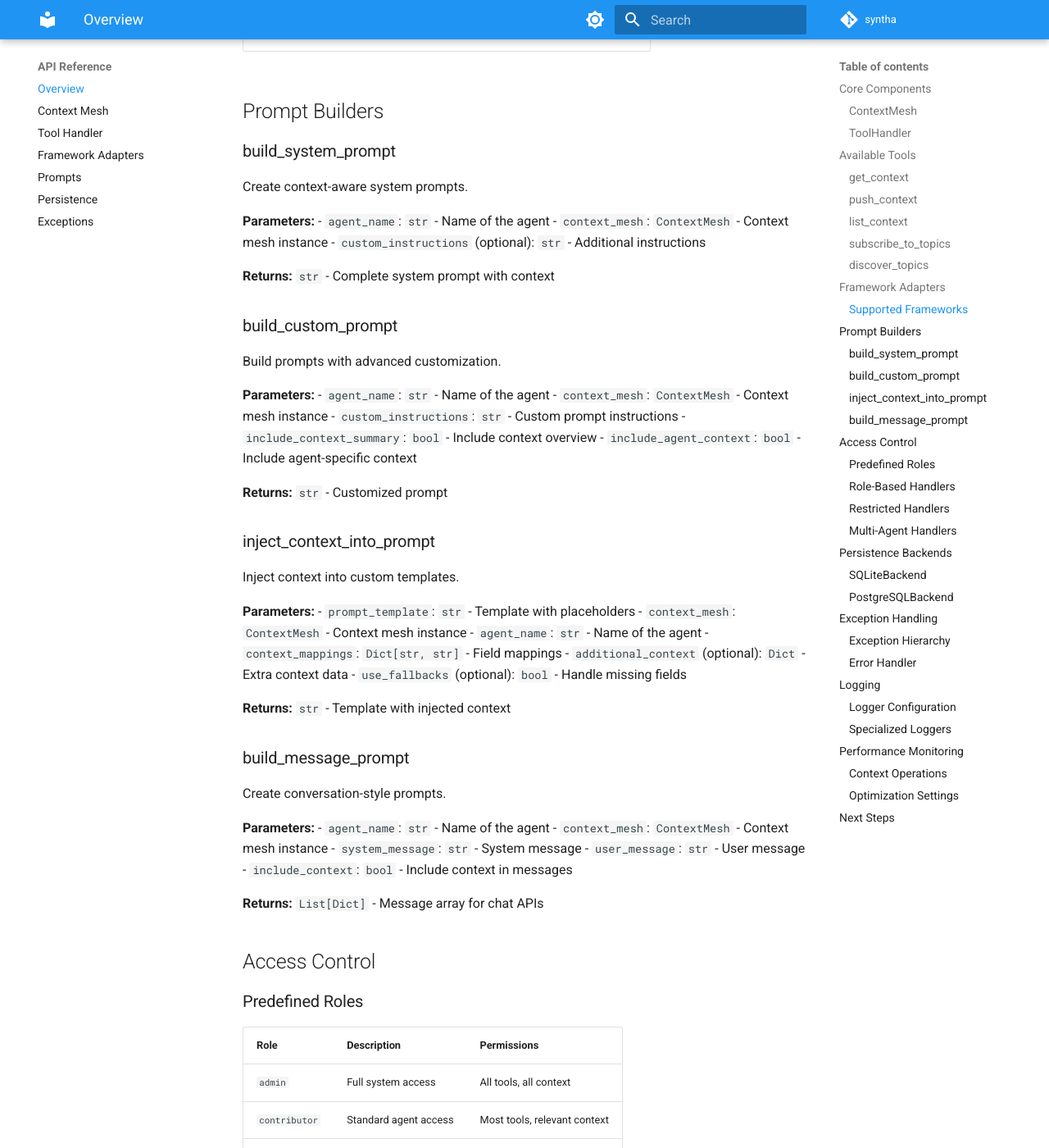
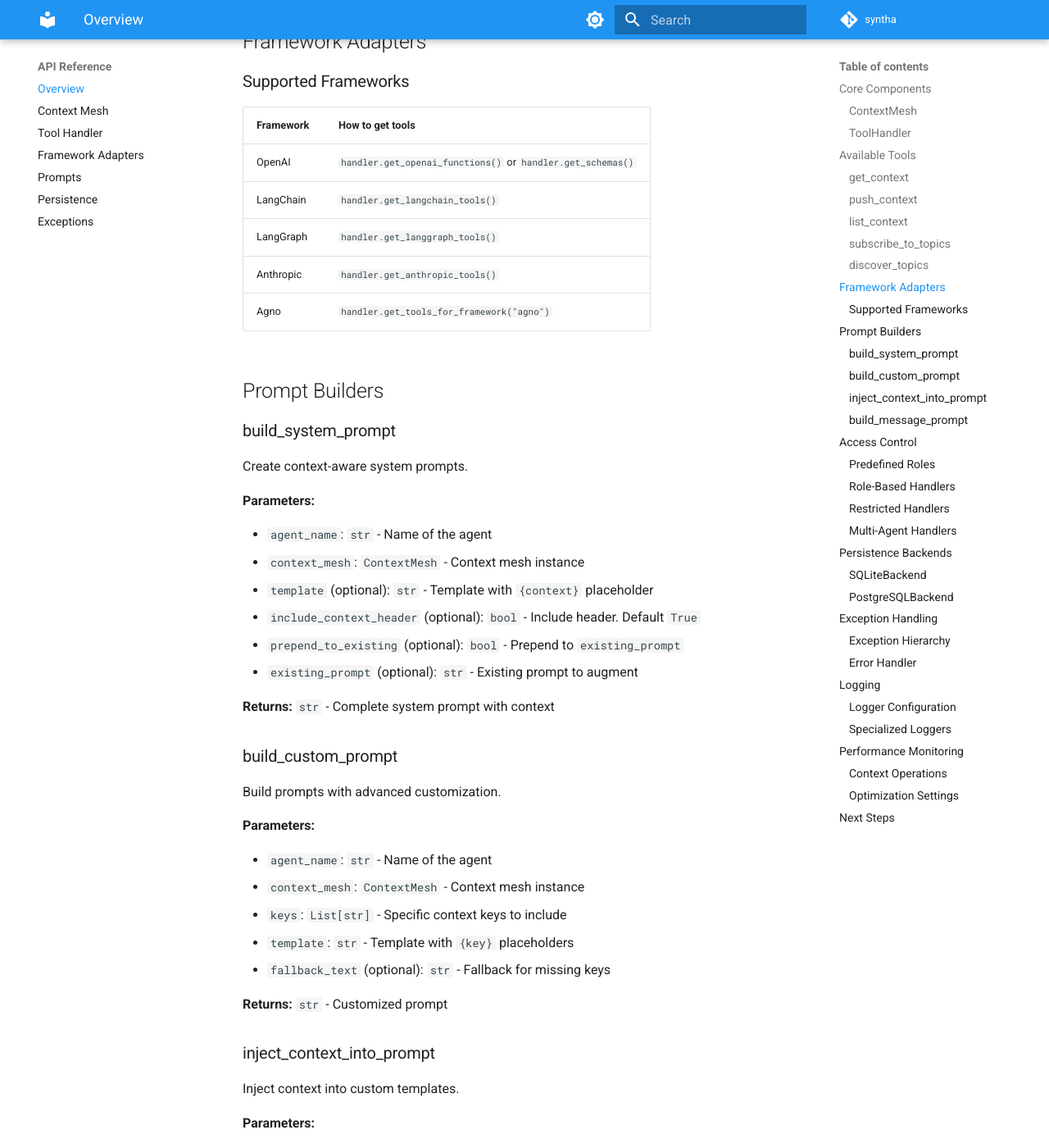
Before and after one commit to Kirch77/syntha, an MkDocs documentation site: the page built from docs/api/overview.md, in a window 1280 px wide and 1400 px high, scrolled down 3821 px. Shown: the whole window at 82% size. Built offline with MkDocs 1.6.1 and Material for MkDocs 9.7.7, drawn with Linux system fonts in a browser that asks for light colours; comment, search, counter and statistics services are not loaded; some of the changed text lies outside the part shown.

Commit message:
update docs

````diff
--- a/docs/api/overview.md
+++ b/docs/api/overview.md
@@ -19,6 +19,7 @@
 | `host,user,password,database,port` | various | `None` | PostgreSQL connection parameters (if not using `connection_string`) |
 
 **Key Methods:**
+
 - `push(key, value, subscribers=None, topics=None, ttl=None)`
 - `get(key, agent_name=None)`
 - `get_all_for_agent(agent_name)`
@@ -43,6 +44,7 @@
 | `role_based_access` | `Dict[str,List[str]]` | `{}` | Optional role map |
 
 **Key Methods:**
+
 - `handle_tool_call(tool_name, **kwargs)`
 - `get_schemas()` / `get_syntha_schemas_only()`
 - `get_langchain_tools()` / `get_langgraph_tools()` / `get_openai_functions()` / `get_anthropic_tools()` / `get_tools_for_framework(name)`
@@ -144,9 +146,13 @@
 Create context-aware system prompts.
 
 **Parameters:**
+
 - `agent_name`: `str` - Name of the agent
 - `context_mesh`: `ContextMesh` - Context mesh instance
-- `custom_instructions` (optional): `str` - Additional instructions
+- `template` (optional): `str` - Template with `{context}` placeholder
+- `include_context_header` (optional): `bool` - Include header. Default `True`
+- `prepend_to_existing` (optional): `bool` - Prepend to `existing_prompt`
+- `existing_prompt` (optional): `str` - Existing prompt to augment
 
 **Returns:** `str` - Complete system prompt with context
 
@@ -154,11 +160,12 @@
 Build prompts with advanced customization.
 
 **Parameters:**
+
 - `agent_name`: `str` - Name of the agent
 - `context_mesh`: `ContextMesh` - Context mesh instance
-- `custom_instructions`: `str` - Custom prompt instructions
-- `include_context_summary`: `bool` - Include context overview
-- `include_agent_context`: `bool` - Include agent-specific context
+- `keys`: `List[str]` - Specific context keys to include
+- `template`: `str` - Template with `{key}` placeholders
+- `fallback_text` (optional): `str` - Fallback for missing keys
 
 **Returns:** `str` - Customized prompt
 
@@ -166,6 +173,7 @@
 Inject context into custom templates.
 
 **Parameters:**
+
 - `prompt_template`: `str` - Template with placeholders
 - `context_mesh`: `ContextMesh` - Context mesh instance
 - `agent_name`: `str` - Name of the agent
@@ -179,13 +187,15 @@
 Create conversation-style prompts.
 
 **Parameters:**
+
 - `agent_name`: `str` - Name of the agent
 - `context_mesh`: `ContextMesh` - Context mesh instance
-- `system_message`: `str` - System message
-- `user_message`: `str` - User message
-- `include_context`: `bool` - Include context in messages
+- `template` (optional): `str` - Template with `{context}` placeholder
+- `include_context_header` (optional): `bool` - Include header
+- `recent_only` (optional): `bool` - Filter for recency (placeholder)
+- `max_age_seconds` (optional): `float` - Age filter when `recent_only=True`
 
-**Returns:** `List[Dict]` - Message array for chat APIs
+**Returns:** `str` - Message text with context
 
 ## Access Control
 
--- a/docs/user-guide/concepts/prompts.md
+++ b/docs/user-guide/concepts/prompts.md
@@ -52,18 +52,35 @@
 
 ### Custom System Prompts
 ```python
-from syntha.prompts import SystemPromptManager
+from syntha.prompts import build_system_prompt
 
-prompt_manager = SystemPromptManager(handler)
-
-# Define a system prompt template
-prompt_manager.set_system_prompt(
-    "assistant",
-    "You are a helpful assistant. User preferences: {user_preferences}"
+# Define a template that includes a {context} placeholder (optional)
+template = (
+    """You are a helpful assistant.\n\n"
+    "User context:\n{context}\n\n"
+    "Always use this context to personalize responses."
+    """
 )
 
-# The prompt will automatically inject context
-rendered_prompt = prompt_manager.get_system_prompt("assistant")
+# Build a system prompt with context injection
+rendered_prompt = build_system_prompt(
+    agent_name="Assistant",
+    context_mesh=mesh,
+    template=template,
+)
+```
+
+### Inject context into an existing prompt
+```python
+from syntha.prompts import inject_context_into_prompt
+
+existing = "You are a helpful assistant."
+prompt = inject_context_into_prompt(
+    existing_prompt=existing,
+    agent_name="Assistant",
+    context_mesh=mesh,
+    placement="prepend",  # or "append" / "replace_placeholder"
+)
 ```
 
 ## See Also
````
Also changed, not shown: other parts of docs/api/overview.md (+6 -4 lines), docs/api/persistence.md (+10 -15 lines), docs/user-guide/concepts/persistence.md (+5 -4 lines).
